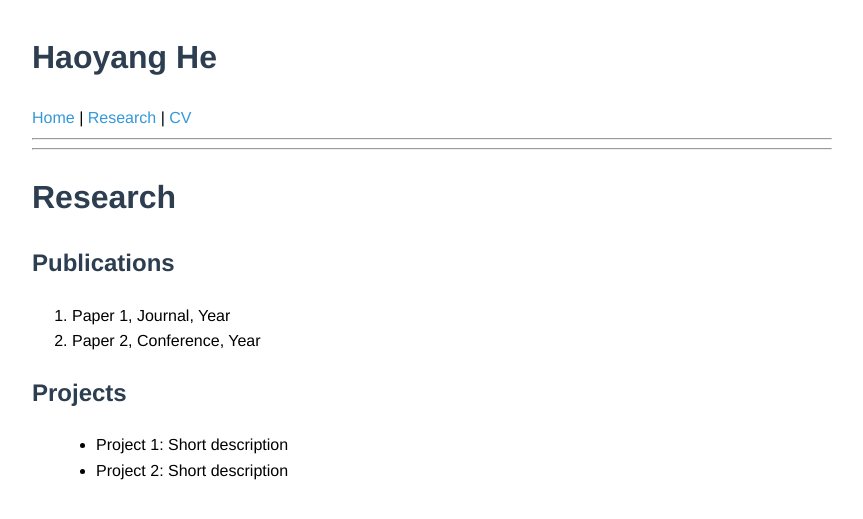
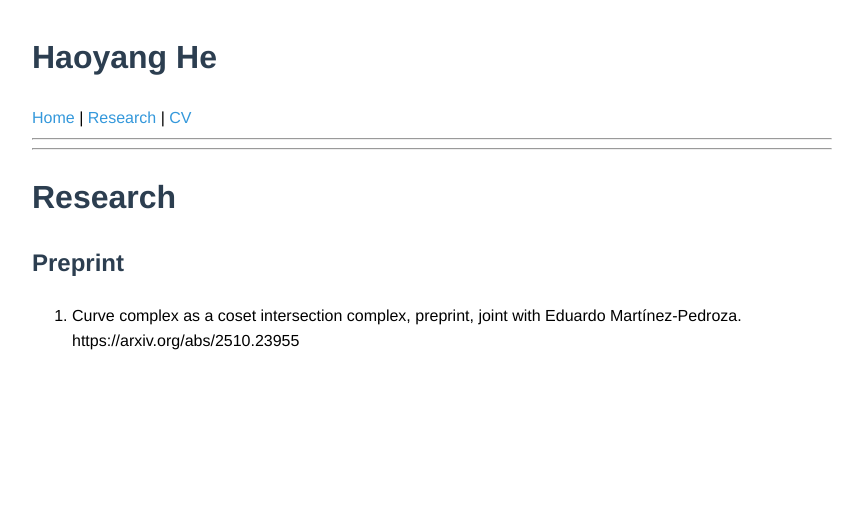
Before and after one commit to haoyang-he/haoyang-he.github.io, a Jekyll site: the page built from research.md, in a window 1280 px wide. Shown: the top 519 px of the page, without its empty margins (208-1071 px from the left). Built offline with Jekyll 4.4.1, drawn with Linux system fonts in a browser that asks for light colours; our own code applies the rules of GitHub Pages for plain Markdown files.

Commit message:
Add preprint entry to research document
Updated research document to include a preprint entry.

```diff
--- a/research.md
+++ b/research.md
@@ -2,10 +2,6 @@
 
 # Research
 
-## Publications
-1. Paper 1, Journal, Year
-2. Paper 2, Conference, Year
-
-## Projects
-- Project 1: Short description
-- Project 2: Short description
+## Preprint
+1. Curve complex as a coset intersection complex, preprint, joint with Eduardo Martínez-Pedroza.
+   https://arxiv.org/abs/2510.23955
```
